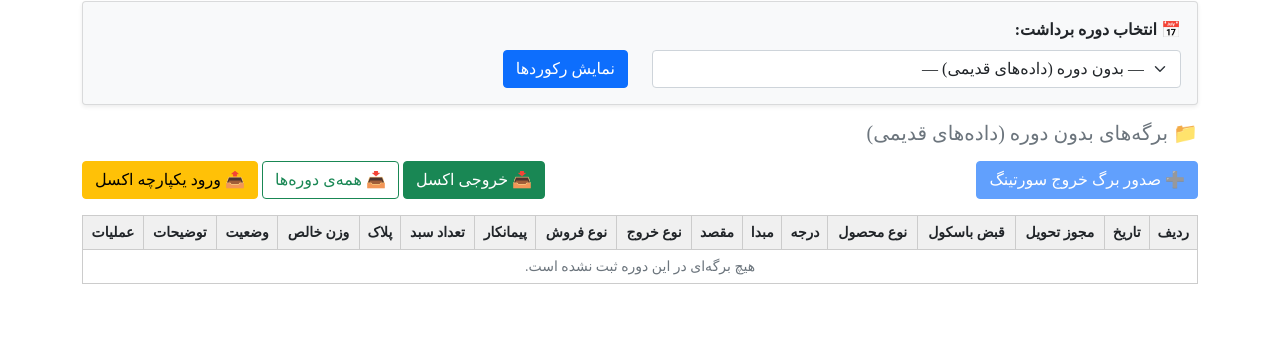
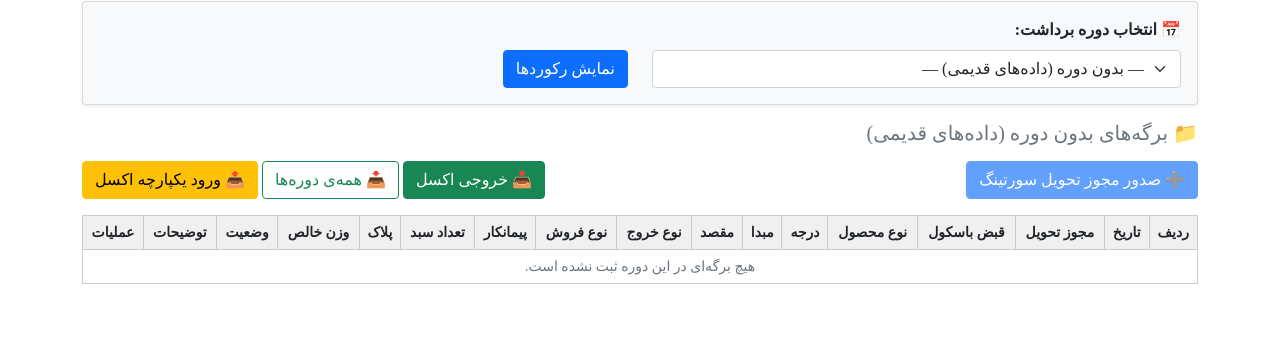
Before and after one commit to mohamadkhani62/FruitBilling.Web, an ASP.NET Core app: page /SortingExitPermits in a window 1280 px wide. Shown: the part 124-475 px from the top of the page. Run offline with ASP.NET Core 8, Linux system fonts and the light colour scheme; a user stored in the database is signed in; style sheets or scripts are compiled from the project's sources; some libraries are stand-ins or nearby versions.

Commit message:
Align delivery permit labels and duplicate checks

```diff
--- a/Views/SortingExitPermits/Index.cshtml
+++ b/Views/SortingExitPermits/Index.cshtml
@@ -159,7 +159,7 @@ else
         }
         else
         {
-            <button type="button" class="btn btn-primary" disabled title="برای صدور برگه جدید یک دوره انتخاب کنید">➕ صدور برگ خروج سورتینگ</button>
+            <button type="button" class="btn btn-primary" disabled title="برای صدور مجوز تحویل جدید یک دوره انتخاب کنید">➕ صدور مجوز تحویل سورتینگ</button>
         }
     </div>
     <div>
@@ -246,7 +246,7 @@ else
             // ==========================================
             var fab = document.createElement('a');
             fab.href = '@createHref';
-            fab.title = 'صدور برگ خروج سورتینگ';
+            fab.title = 'صدور مجوز تحویل سورتینگ';
             fab.innerHTML = '➕';
 
             Object.assign(fab.style, {
```
